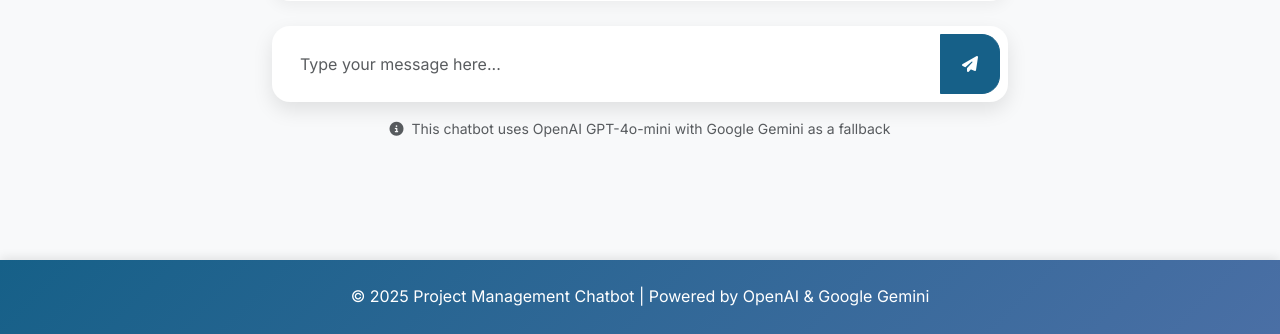
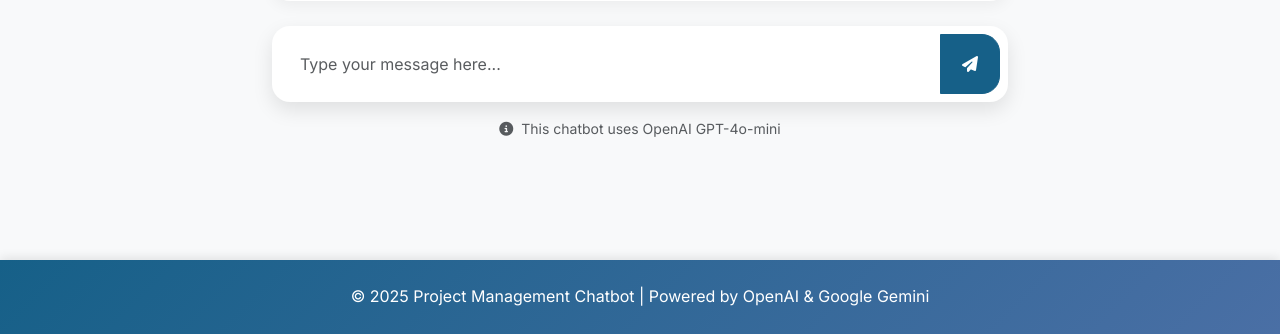
Before and after one commit to paulavishek/Nexus-360, a Django app: page / in a window 1280 px wide. Shown: the part 766-1100 px from the top of the page. Run offline with Django 5.2, Linux system fonts and the light colour scheme; the visitor is signed in with stand-in values (Sample User, id 1).

Commit message:
Remove Google Gemini reference from chatbot messages for clarity

```diff
--- a/templates/chatbot/index.html
+++ b/templates/chatbot/index.html
@@ -309,7 +309,7 @@
 
         <p class="text-center text-muted small mt-3">
             <i class="fas fa-info-circle me-1"></i>
-            This chatbot uses OpenAI GPT-4o-mini with Google Gemini as a fallback
+            This chatbot uses OpenAI GPT-4o-mini
         </p>
     </div>
 </div>
@@ -376,8 +376,6 @@
                 if (source) {
                     if (source === 'openai') {
                         sourceInfo += '<i class="fas fa-robot me-1"></i> OpenAI GPT-4o-mini';
-                    } else if (source === 'gemini') {
-                        sourceInfo += '<i class="fas fa-robot me-1"></i> Google Gemini';
                     } else {
                         sourceInfo += source;
                     }
```
Lines whose indentation alone changed are shown as unchanged.
